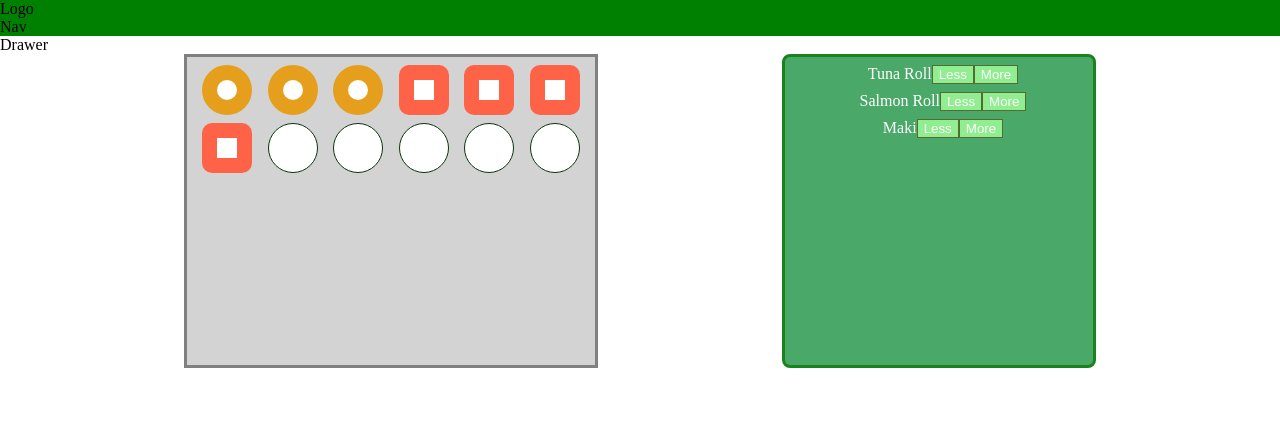
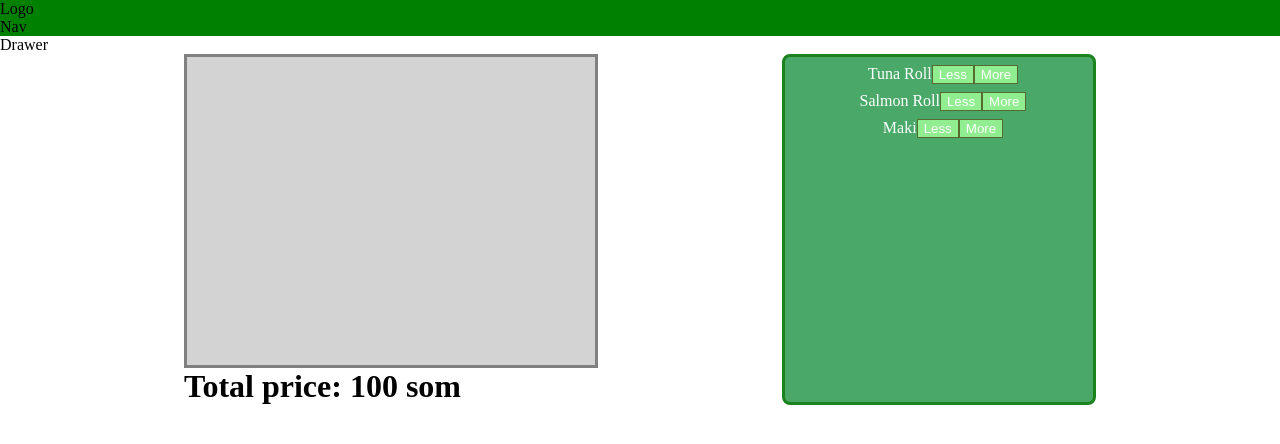
Before and after one commit to TursunbaevaAyana/trifle-builder, a React (Create React App) app: page / in a window 1280 px wide. Shown: the top 444 px of the page. Built offline with nearby package versions, Linux system fonts and the light colour scheme.

Commit message:
Add price calculation

```diff
--- a/src/components/SushiBuilder/SushiControls/SushiControls.js
+++ b/src/components/SushiBuilder/SushiControls/SushiControls.js
@@ -2,14 +2,14 @@ import React from "react";
 import classes from "./SushiControls.module.css";
 import SushiControl from "./SushiControl/SushiControl";
 
+const CONTROLS = [
+  { label: "Tuna Roll", type: "tunaRoll" },
+  { label: "Salmon Roll", type: "salmonRoll" },
+  { label: "Maki", type: "maki" },
+];
+
 export default ({ addIngredient, removeIngredient }) => {
-  const controls = [
-    { label: "Tuna Roll", type: "tunaRoll" },
-    { label: "Salmon Roll", type: "salmonRoll" },
-    { label: "Maki", type: "maki" },
-  ];
-
-  const controlsOutput = controls.map((control) => (
+  const controlsOutput = CONTROLS.map((control) => (
     <SushiControl
       control={control}
       addIngredient={addIngredient}
--- a/src/components/SushiBuilder/SushiKit/SushiKit.js
+++ b/src/components/SushiBuilder/SushiKit/SushiKit.js
@@ -2,10 +2,10 @@ import React from "react";
 import Sushi from "./Sushi/Sushi";
 import classes from "./SushiKit.module.css";
 
-export default ({ ingredients }) => {
+export default ({ price, ingredients }) => {
   let ingredientsOutput = [];
 
-  Object.keys(ingredients).forEach(type => {
+  Object.keys(ingredients).forEach((type) => {
     for (let i = 0; i < ingredients[type]; i++) {
       ingredientsOutput.push(<Sushi key={type + i} type={type} />);
     }
@@ -13,7 +13,8 @@ export default ({ ingredients }) => {
 
   return (
     <div className={classes.SushiKit}>
-      {ingredientsOutput}
+      <div className={classes.bento}>{ingredientsOutput}</div>
+      <div className={classes.price}>Total price: {price} som</div>
     </div>
   );
 };
--- a/src/components/SushiBuilder/SushiKit/SushiKit.module.css
+++ b/src/components/SushiBuilder/SushiKit/SushiKit.module.css
@@ -1,10 +1,10 @@
-.SushiKit {
+.SushiKit .bento {
   border: 3px solid gray;
   background-color: lightgray;
   width: 400px;
   height: 300px;
-  padding-top: .5rem;
-  padding-left: .5rem;
+  padding-top: 0.5rem;
+  padding-left: 0.5rem;
 
   display: flex;
   flex-flow: row wrap;
@@ -13,3 +13,7 @@
 
   overflow: hidden;
 }
+.SushiKit .price {
+  font-size: 2rem;
+  font-weight: bold;
+}
--- a/src/containers/SushiBuilder/SushiBuilder.js
+++ b/src/containers/SushiBuilder/SushiBuilder.js
@@ -3,17 +3,27 @@ import SushiKit from "../../components/SushiBuilder/SushiKit/SushiKit";
 import classes from "./SushiBuilder.module.css";
 import SushiControls from "../../components/SushiBuilder/SushiControls/SushiControls";
 
+const PRICES = {
+  salmonRoll: 8,
+  tunaRoll: 6,
+  maki: 5,
+};
+
 export default () => {
   const [ingredients, setIngredients] = useState({
-    salmonRoll: 3,
-    tunaRoll: 4,
-    maki: 5,
+    salmonRoll: 0,
+    tunaRoll: 0,
+    maki: 0,
   });
+  const [price, setPrice] = useState(100);
 
   function addIngredient(type) {
     const newIngredients = { ...ingredients };
     newIngredients[type]++;
     setIngredients(newIngredients);
+
+    const newPrice = price + PRICES[type];
+    setPrice(newPrice);
   }
 
   function removeIngredient(type) {
@@ -21,12 +31,15 @@ export default () => {
       const newIngredients = { ...ingredients };
       newIngredients[type]--;
       setIngredients(newIngredients);
+
+      const newPrice = price - PRICES[type];
+      setPrice(newPrice);
     }
   }
 
   return (
     <div className={classes.SushiBuilder}>
-      <SushiKit ingredients={ingredients} />
+      <SushiKit price={price} ingredients={ingredients} />
       <SushiControls
         addIngredient={addIngredient}
         removeIngredient={removeIngredient}
```
